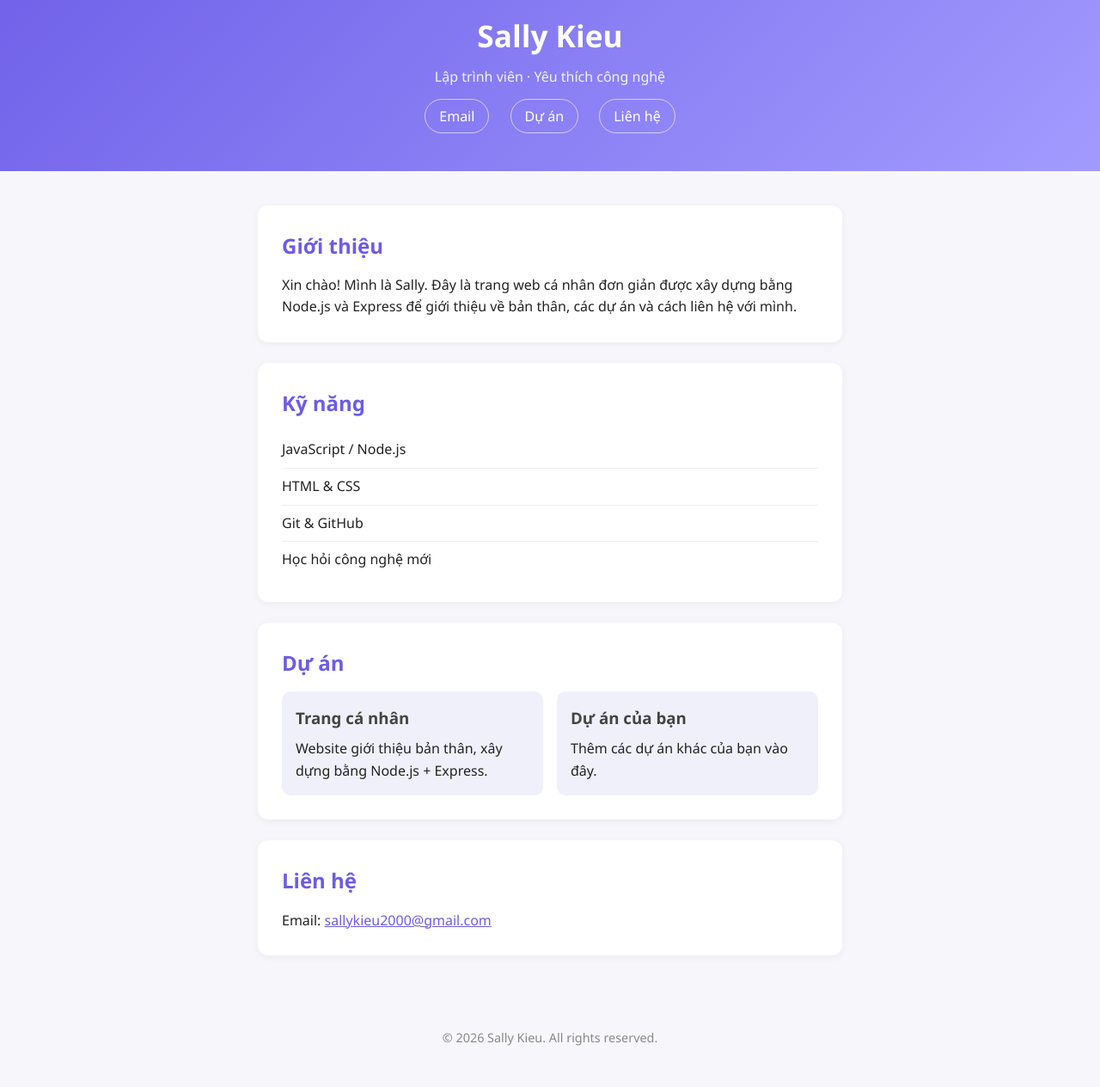
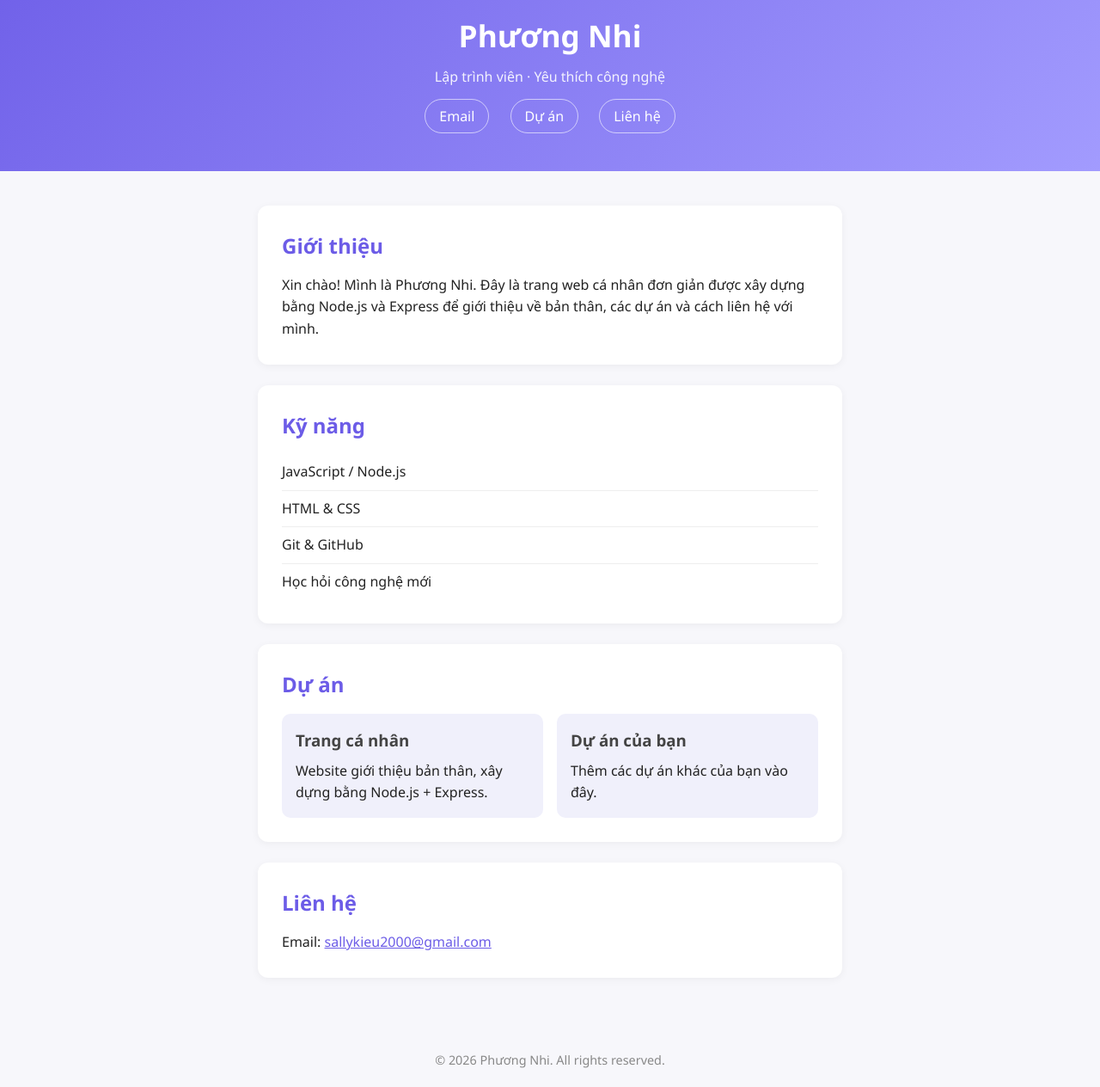
Before and after one commit to sallykieu2000-hue/kpn, a website: page public/index.html in a window 1280 px wide. Shown: the part 159-1423 px from the top of the page at 86% size. Before the commit the page ends 1397 px from the top, so only its background shows below. Drawn offline with Linux system fonts and the light colour scheme.

Commit message:
Update index.html

```diff
--- a/public/index.html
+++ b/public/index.html
@@ -3,13 +3,13 @@
 <head>
   <meta charset="UTF-8" />
   <meta name="viewport" content="width=device-width, initial-scale=1.0" />
-  <title>Sally Kieu | Trang cá nhân</title>
+  <title>Phương Nhi | Trang cá nhân</title>
   <link rel="stylesheet" href="style.css" />
 </head>
 <body>
   <header class="hero">
     <div class="avatar">KPN</div>
-    <h1>Sally Kieu</h1>
+    <h1>Phương Nhi</h1>
     <p class="subtitle">Lập trình viên &middot; Yêu thích công nghệ</p>
     <div class="social">
       <a href="mailto:sallykieu2000@gmail.com">Email</a>
@@ -22,7 +22,7 @@
     <section class="section" id="about">
       <h2>Giới thiệu</h2>
       <p>
-        Xin chào! Mình là Sally. Đây là trang web cá nhân đơn giản được xây dựng
+        Xin chào! Mình là Phương Nhi. Đây là trang web cá nhân đơn giản được xây dựng
         bằng Node.js và Express để giới thiệu về bản thân, các dự án và cách
         liên hệ với mình.
       </p>
@@ -59,7 +59,7 @@
   </main>
 
   <footer>
-    <p>&copy; <span id="year"></span> Sally Kieu. All rights reserved.</p>
+    <p>&copy; <span id="year"></span> Phương Nhi. All rights reserved.</p>
   </footer>
 
   <script src="script.js"></script>
```
